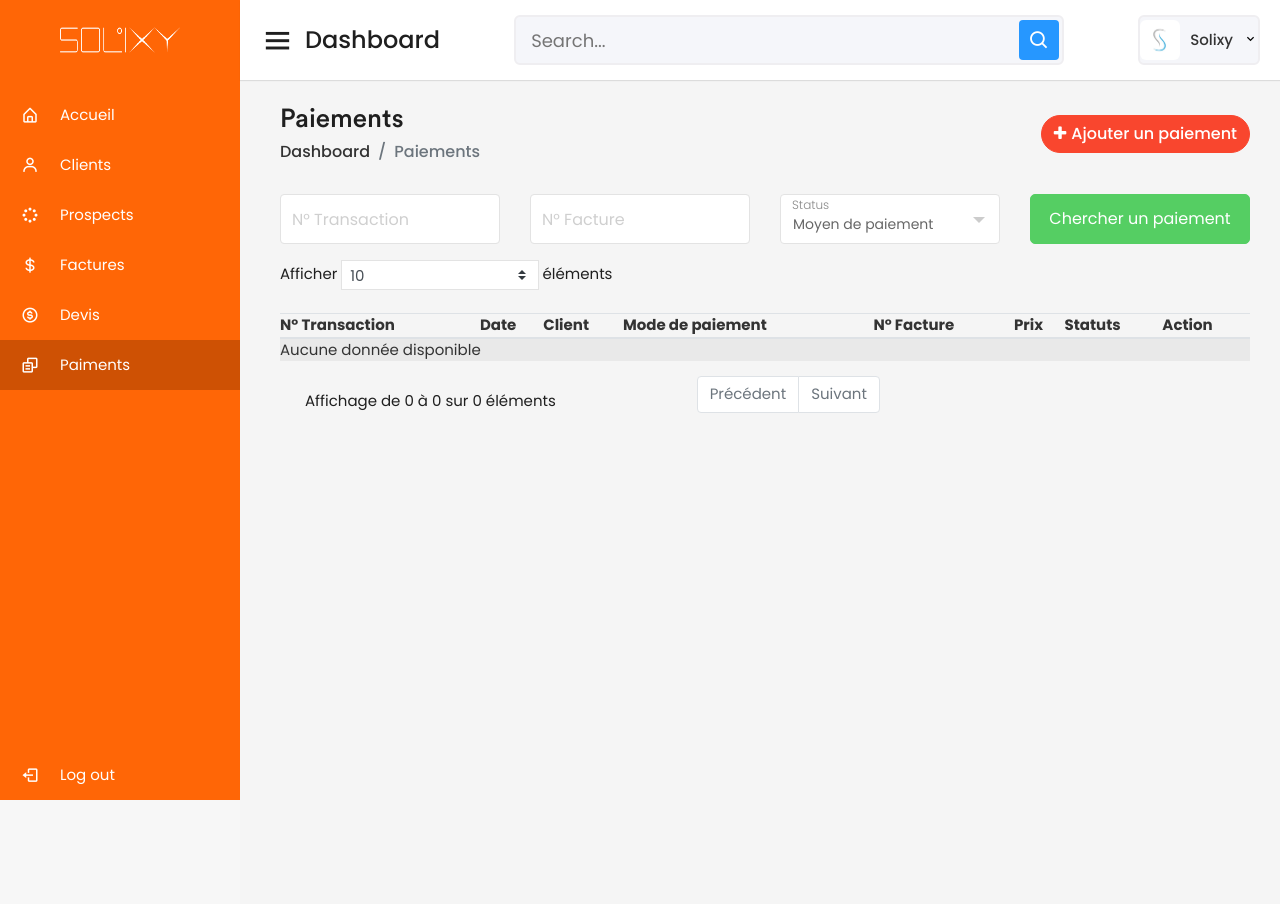
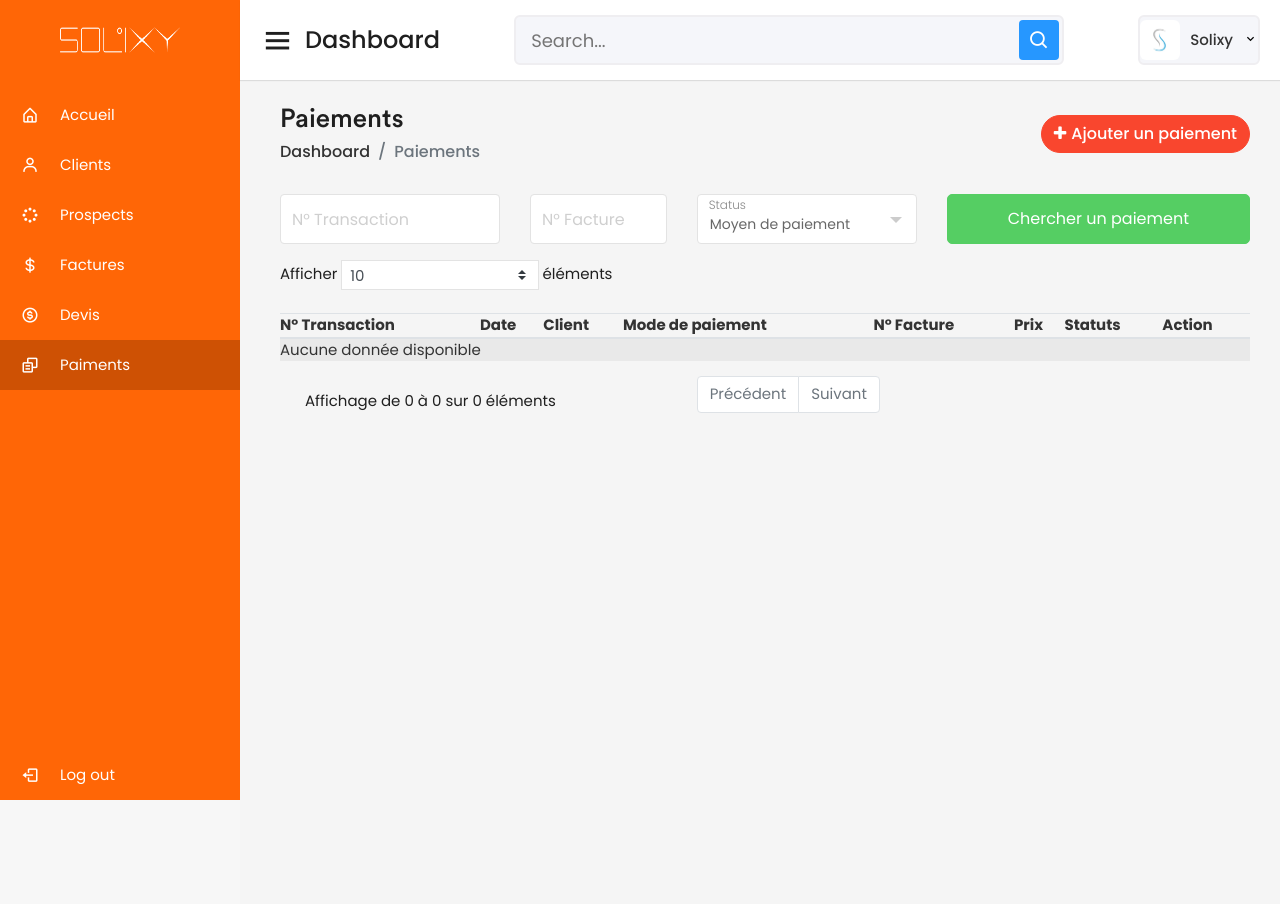
Before and after one commit to houssemhannachi/Outil-CRM-Stage-Ouvrier---Solixy, a PHP site: page /paiments.php in a window 1280 px wide. Run offline with PHP 8.4, Linux system fonts and the light colour scheme; a user stored in the database is signed in; data that the repository does not hold is empty.

Commit message:
Update paiments.php

```diff
--- a/paiments.php
+++ b/paiments.php
@@ -47,7 +47,7 @@ if (isset($_SESSION['id']) && isset($_SESSION['user_name'])) {
 								<label class="focus-label">N° Transaction</label>
 							</div>
 						</div>
-						<div class="col-sm-6 col-md-3"style="float:left;">
+						<div class="col-sm-6 col-md-2"style="float:left;">
 							<div class="form-group form-focus">
 								<input type="text" class="form-control floating" name="factch">
 								<label class="focus-label">N° Facture</label>
@@ -66,7 +66,7 @@ if (isset($_SESSION['id']) && isset($_SESSION['user_name'])) {
 							</div>
 						</div>
 
-						<div class="col-sm-6 col-md-3" style="float:left;">
+						<div class="col-sm-6 col-md-4" style="float:left;">
 							<button type="submit" class="btn btn-success btn-block" name="submit-search"> Chercher un paiement </button>
 						</div>
 					</form>
```
